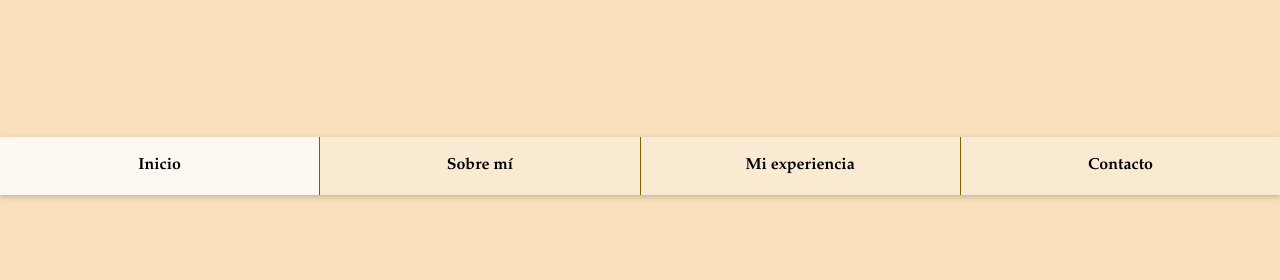
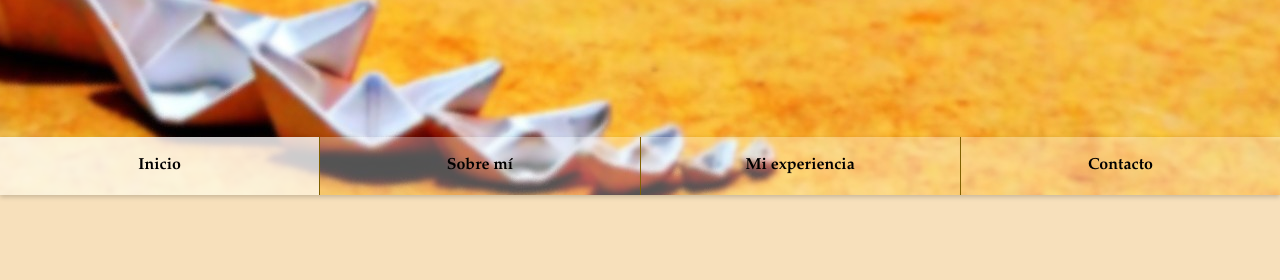
Before and after one commit to ch00-k/ch00-k.github.io, a plain HTML site: page index.html in a window 1280 px wide. Shown: the part 305-585 px from the top of the page. Drawn offline with Linux system fonts and the light colour scheme.

Commit message:
Update style.css

```diff
--- a/style.css
+++ b/style.css
@@ -14,7 +14,7 @@ body {
 }
 
 .encabezado {
-    background-image: url('blob/main/imagen1.jpg') ;
+    background-image: url('Imagen1.jpg') ;
     background-size: inherit;
     background-position-x: center;
     background-position-y: -215px;
```
